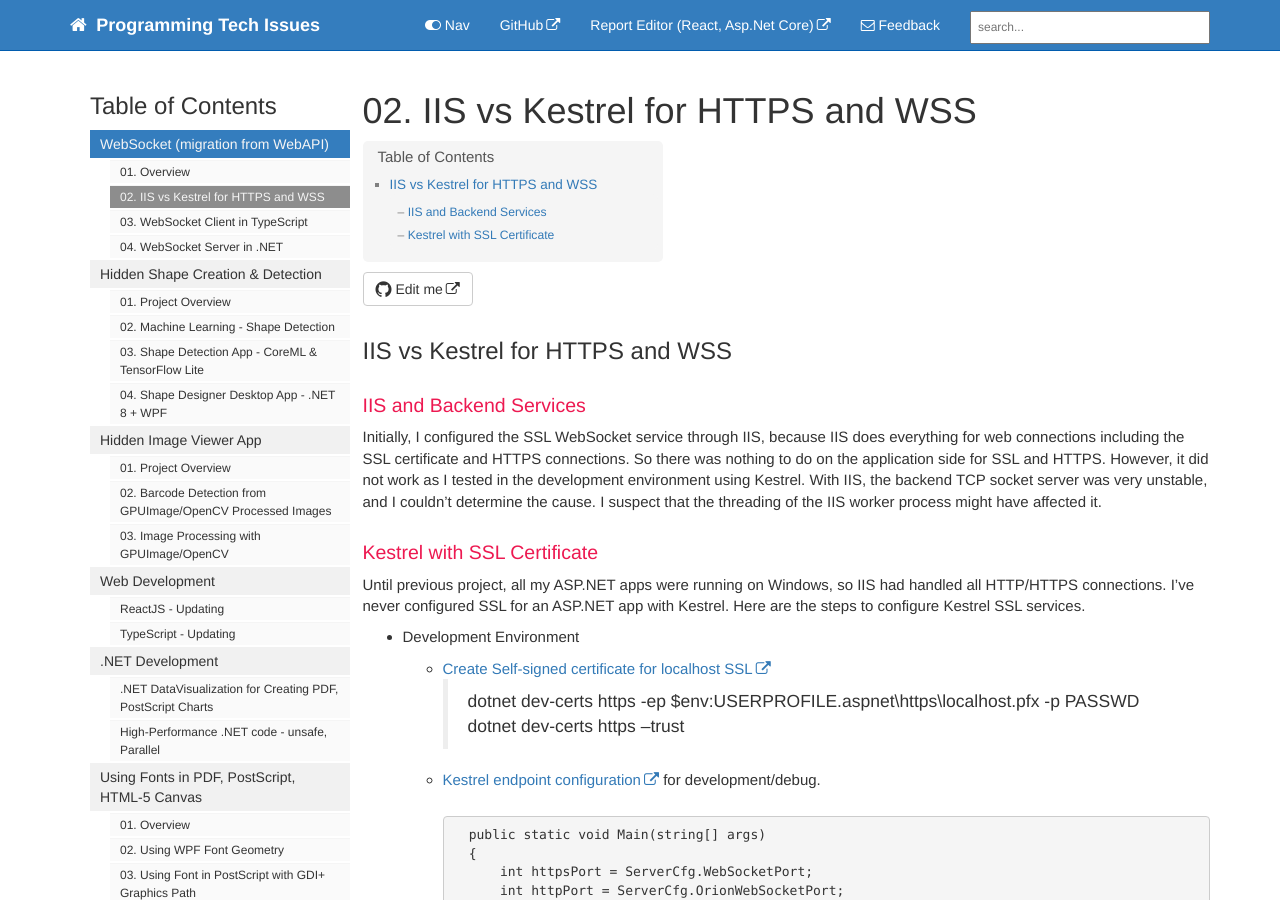
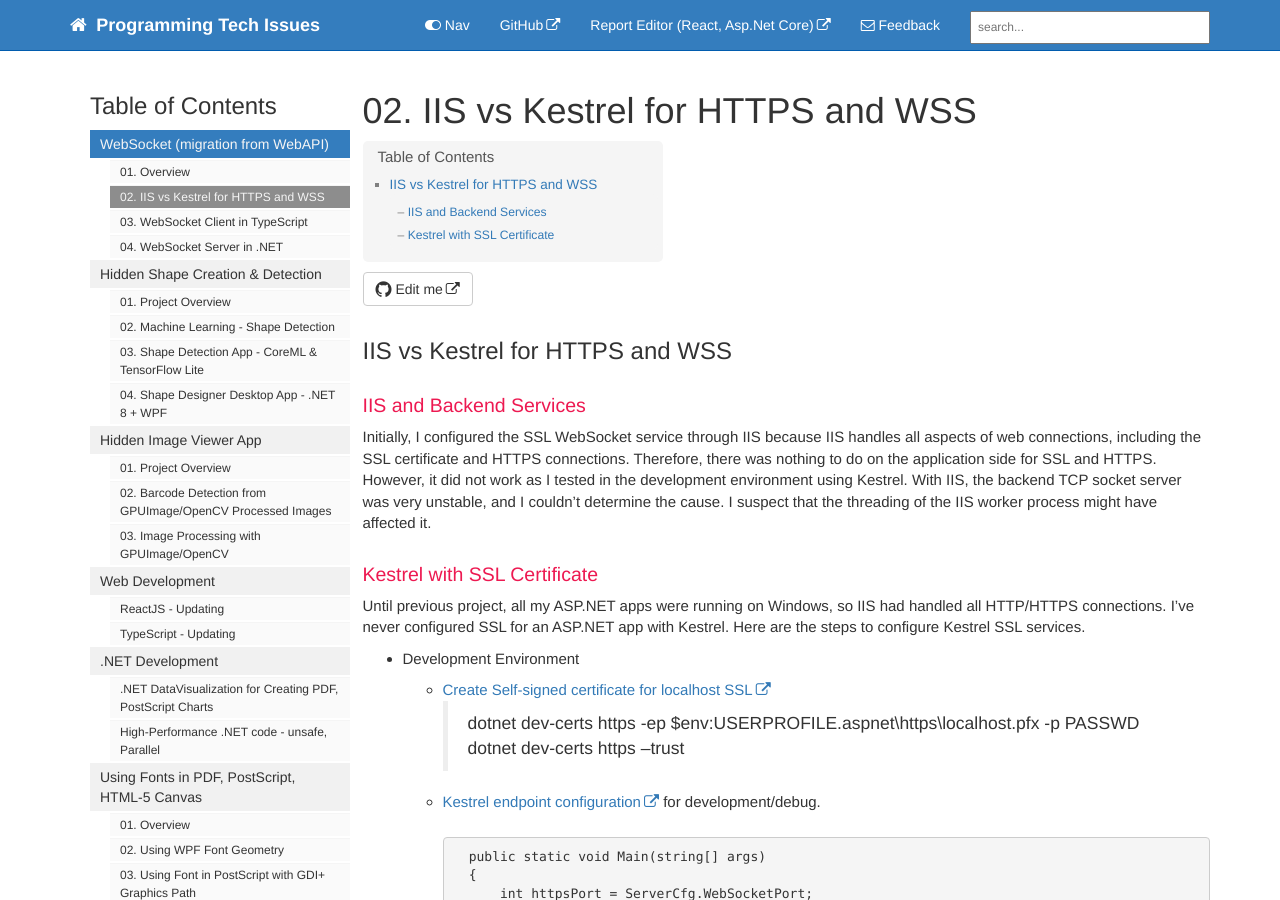
Before and after one commit to heungwook/heungwook.github.io, a Jekyll site: the page built from pages/doc202401/doc202401_02_iis_vs_kestrel.md, in a window 1280 px wide and 900 px high. Built offline with Jekyll 4.4.1, drawn with Linux system fonts in a browser that asks for light colours; comment, search, counter and statistics services are not loaded.

Commit message:
20240319 0956

```diff
--- a/pages/doc202401/doc202401_02_iis_vs_kestrel.md
+++ b/pages/doc202401/doc202401_02_iis_vs_kestrel.md
@@ -12,7 +12,7 @@
 
 ### IIS and Backend Services
 
-Initially, I configured the SSL WebSocket service through IIS, because IIS does everything for web connections including the SSL certificate and HTTPS connections. So there was nothing to do on the application side for SSL and HTTPS. However, it did not work as I tested in the development environment using Kestrel. With IIS, the backend TCP socket server was very unstable, and I couldn't determine the cause. I suspect that the threading of the IIS worker process might have affected it.
+Initially, I configured the SSL WebSocket service through IIS because IIS handles all aspects of web connections, including the SSL certificate and HTTPS connections. Therefore, there was nothing to do on the application side for SSL and HTTPS. However, it did not work as I tested in the development environment using Kestrel. With IIS, the backend TCP socket server was very unstable, and I couldn't determine the cause. I suspect that the threading of the IIS worker process might have affected it.
 
 ### Kestrel with SSL Certificate
 
```
